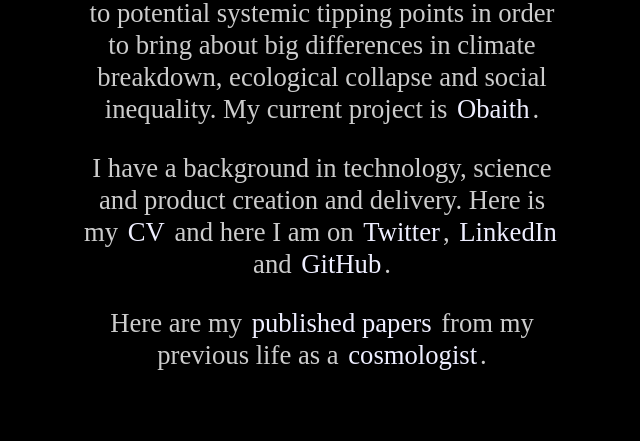
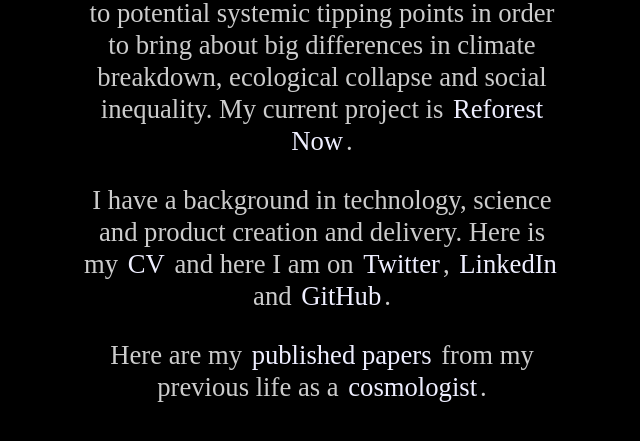
Before and after one commit to jimCresswell/jimcresswell.github.io, a website: page index.html in a window 1280 px wide. Shown: the part 287-728 px from the top of the page, without its empty margins (318-958 px from the left). Drawn offline with Linux system fonts and the light colour scheme.

Commit message:
update project reference

```diff
--- a/index.html
+++ b/index.html
@@ -91,7 +91,7 @@
           changes to potential systemic tipping points in order to bring about
           big differences in climate breakdown, ecological collapse and social
           inequality. My current project is
-          <a href="https://www.obaith.com/">Obaith</a>.
+          <a href="https://www.reforest-now.uk/">Reforest Now</a>.
         </p>
         <p>
           I have a background in technology, science and product creation and
```
Also changed, not shown: package.json (added, +23 -0 lines), 2 other files.
